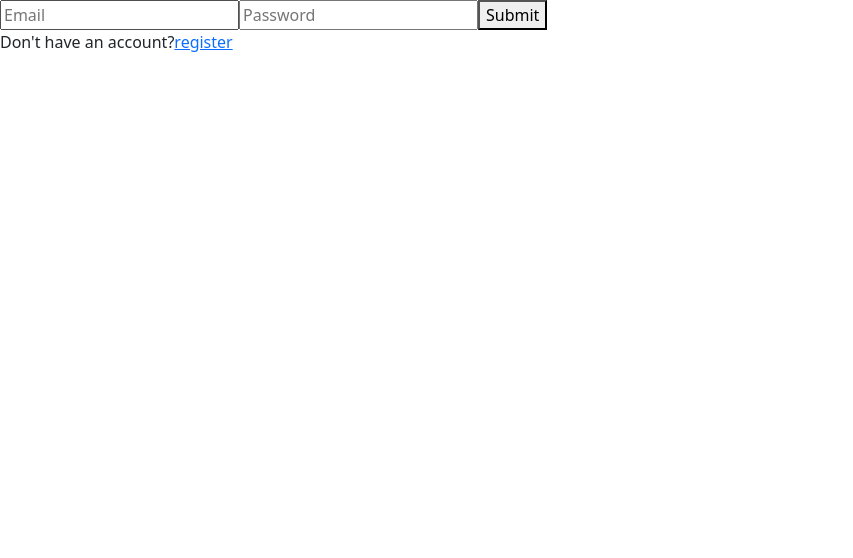
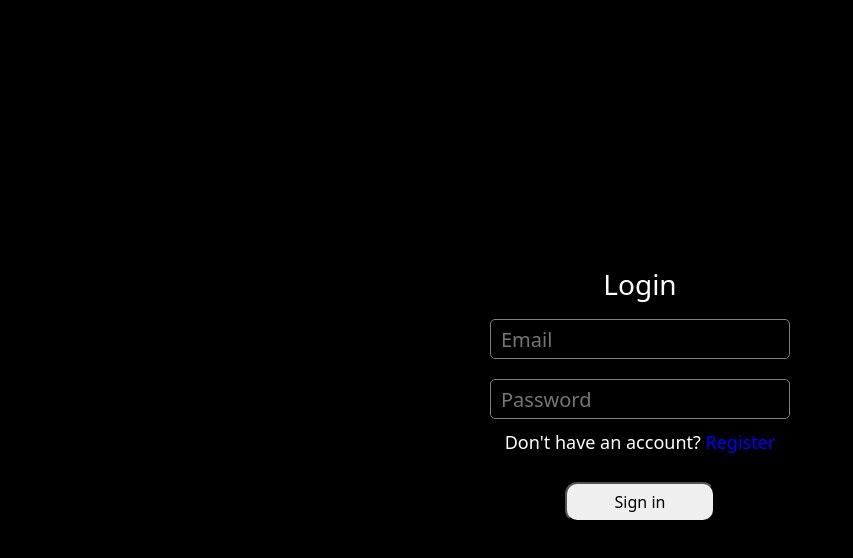
Before and after one commit to TheIlkinAlizade/SwiftieApp, a React (Create React App) app: page /login in a window 1280 px wide. Shown: the top 558 px of the page, without its empty margins (0-853 px from the left). Built offline with nearby package versions, Linux system fonts and the light colour scheme.

Commit message:
new design 1

```diff
--- a/src/App.js
+++ b/src/App.js
@@ -35,7 +35,6 @@ function App() {
         <Route path='/register' element={<SignUp />} />
         <Route path='/login' element={<Login setToken={setToken} />} />
         <Route path='/search' element={<Search token={token} />} />
-        <Route path='/search_albom' element={<SearchAlbum token={token} />} />
         <Route path='/favorites' element={<Favorites token={token} />} />
         {token ? <Route path='/home' element={<Homepage token={token} />} /> : <Route path='/*' element={<DefaultPage />} />}
       </Routes>
--- a/src/Components/DefaultPage.js
+++ b/src/Components/DefaultPage.js
@@ -2,13 +2,18 @@ import { Container, InputGroup, FormControl, Button, Row, Card} from 'react-boot
 import React, { useState, useEffect } from 'react';
 import { supabase } from '../client';
 import { Link, useNavigate } from 'react-router-dom';
-
+import '../style.css';
 const DefaultPage = () => {
 
     return (
-        <div>
-            SwiftieAPP
+        <>
+        <div className='defaultPage'>
+            <p><span>Swiftie</span><span>A</span><span>P</span><span>P</span></p>
+
+            <Link className='btnlink' to='/register'><a>Join Us!</a></Link>
+
         </div>
+        </>
     );
 }
 
--- a/src/Components/Homepage.js
+++ b/src/Components/Homepage.js
@@ -12,10 +12,10 @@ const Homepage = ({token}) => {
     }
 
     return (
-        <div>
-            Welcome back, {token.user.user_metadata.full_name}
-            <button onClick={handleLogout}>LogOut</button>
+        <div className='home'>
+            <p className='userwelcome'>Welcome back, {token.user.user_metadata.full_name}</p>
             <Link to='/search'>Search</Link>
+            <button className='logoutbtn' onClick={handleLogout}>LogOut</button>
         </div>
     );
 }
--- a/src/Components/Login.js
+++ b/src/Components/Login.js
@@ -39,8 +39,9 @@ const Login = ({setToken}) => {
   }
 
   return (
-    <div>
+    <div className='signform'>
       <form onSubmit={handleSubmit}>
+        <h1>Login</h1>
         <input
          placeholder='Email'
          name='email'
@@ -53,9 +54,9 @@ const Login = ({setToken}) => {
          onChange={handleChange}
          type='password'
          />
-         <button type='submit'>Submit</button>
+         <p>Don't have an account? <Link to='/register'>Register</Link></p>
+         <button type='submit'>Sign in</button>
       </form>
-      <p>Don't have an account?<Link to='/register'>register</Link></p>
     </div>
   );
 }
--- a/src/Components/SignUp.js
+++ b/src/Components/SignUp.js
@@ -39,8 +39,9 @@ const SignUp = () => {
   }
 
   return (
-    <div>
+    <div className='signform'>
       <form onSubmit={handleSubmit}>
+        <h1>Register</h1>
         <input
          placeholder='Full name'
          name='fullname'
@@ -59,9 +60,9 @@ const SignUp = () => {
          onChange={handleChange}
          type='password'
          />
-         <button type='submit'>Submit</button>
+        <p>Already have an account? <Link to='/login'>Login</Link></p>
+         <button type='submit'>Sign Up</button>
       </form>
-      <p>Already have an account?<Link to='/login'>Login</Link></p>
     </div>
   );
 }
--- /dev/null
+++ b/src/style.css
@@ -0,0 +1,127 @@
+*{
+    margin: 0;
+    padding: 0;
+}
+
+
+/* Default */
+.defaultPage{
+    display: flex;
+    justify-content: center;
+    align-items: center;
+    flex-direction: column;
+    width: 100vw;
+    height: 100vh;
+    background-color: black;
+}
+
+.defaultPage a{
+    text-decoration: none;
+    color: black;
+    border: 1px solid white;
+    border-radius: 12px;
+    font-size: 25px;
+    padding: 12px 22px;
+    transition: 0.4s all;
+    outline: none;
+    background-color: white;
+}
+.defaultPage a:hover{
+    scale: 0.95;
+}
+.defaultPage a a{
+    border: none;
+}
+.defaultPage p{
+    font-size: 140px;
+    color: transparent;
+    -webkit-text-stroke: 1px white;
+}
+/* .defaultPage p span:nth-child(2){
+    color: yellow;
+    -webkit-text-stroke: 1px transparent;
+}
+.defaultPage p span:nth-child(3){
+    color: yellowgreen;
+    -webkit-text-stroke: 1px transparent;
+}
+.defaultPage p span:nth-child(4){
+    color: green;
+    -webkit-text-stroke: 1px transparent;
+} */
+
+.signform{
+    width: 100vw;
+    height: 100vh;
+    display: flex;
+    justify-content: center;
+    align-items: center;
+    flex-direction: column;
+    background-color: black;
+}
+.signform form{
+    display: flex;
+    justify-content: center;
+    align-items: center;
+    flex-direction: column;
+}
+.signform form input{
+    margin: 10px;
+    border-radius: 5px;
+    outline: none;
+    border: 1px solid gray;
+    width: 300px;
+    height: 40px;
+    padding: 10px;
+    font-size: 20px;
+    color: white;
+    background-color: transparent;
+}
+.signform form button{
+    width: 150px;
+    height: 40px;
+    margin: 10px;
+    border-radius: 12px;
+    cursor: pointer;
+    transition: 0.3s all;
+}
+.signform form button:hover{
+    scale: 1.05;
+}
+.signform h1{
+    color: white;
+    font-size: 28px;
+}
+.signform p{
+    color: white;
+    font-size: 18px;
+}
+.signform p a{
+    text-decoration: none;
+    color: blue;
+}
+
+
+/* Home */
+
+.home{
+    width: 100vw;
+    height: 100vh;
+    display: flex;
+    justify-content: center;
+    align-items: center;
+    flex-direction: column;
+    background-color: black;
+    color: white;
+}
+.home .userwelcome{
+    font-size: 18px;
+}
+.home .logoutbtn{
+    width: 100px;
+    height: 30px;
+    margin: 10px;
+    border-radius: 12px;
+    cursor: pointer;
+    transition: 0.3s all;
+}
```
